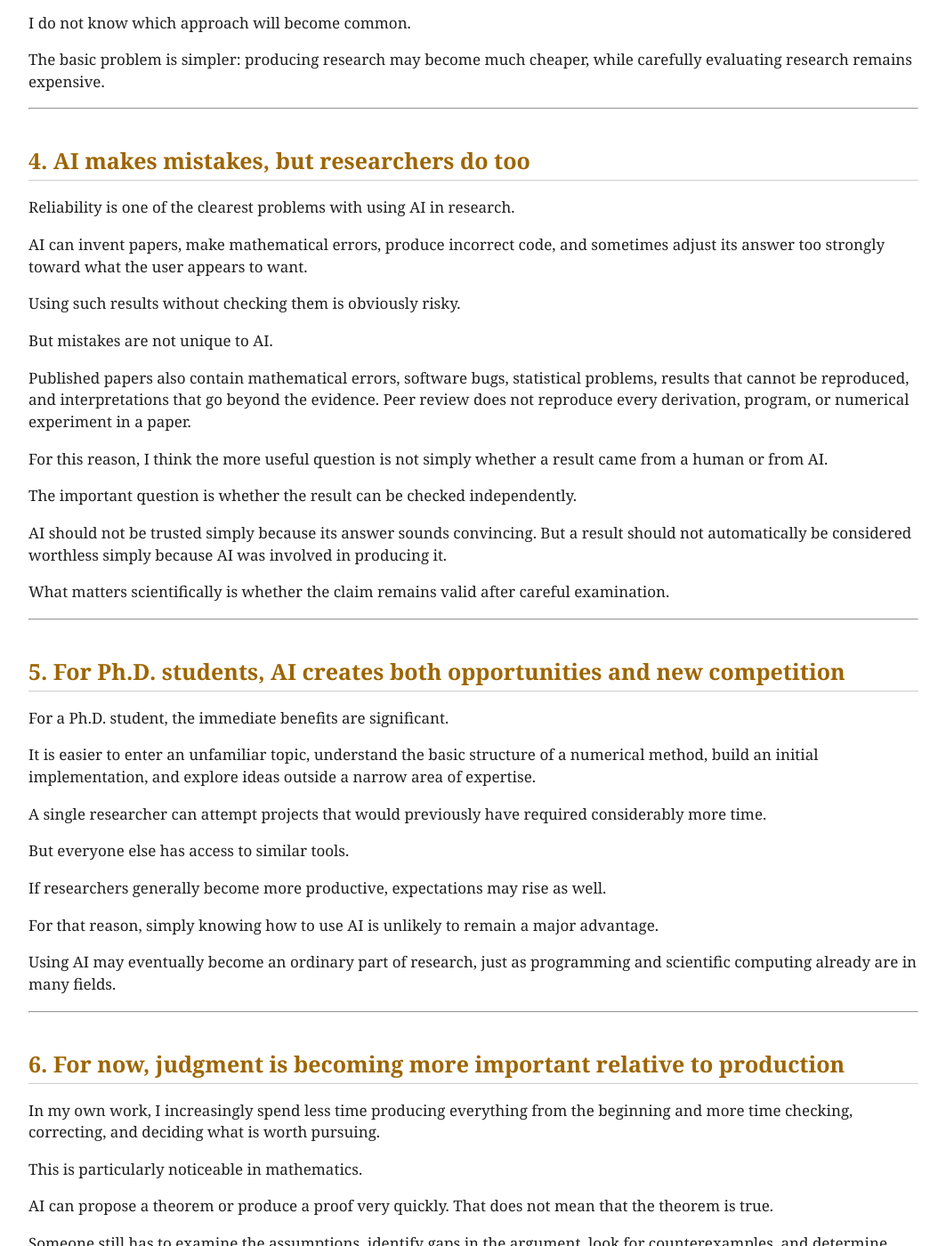
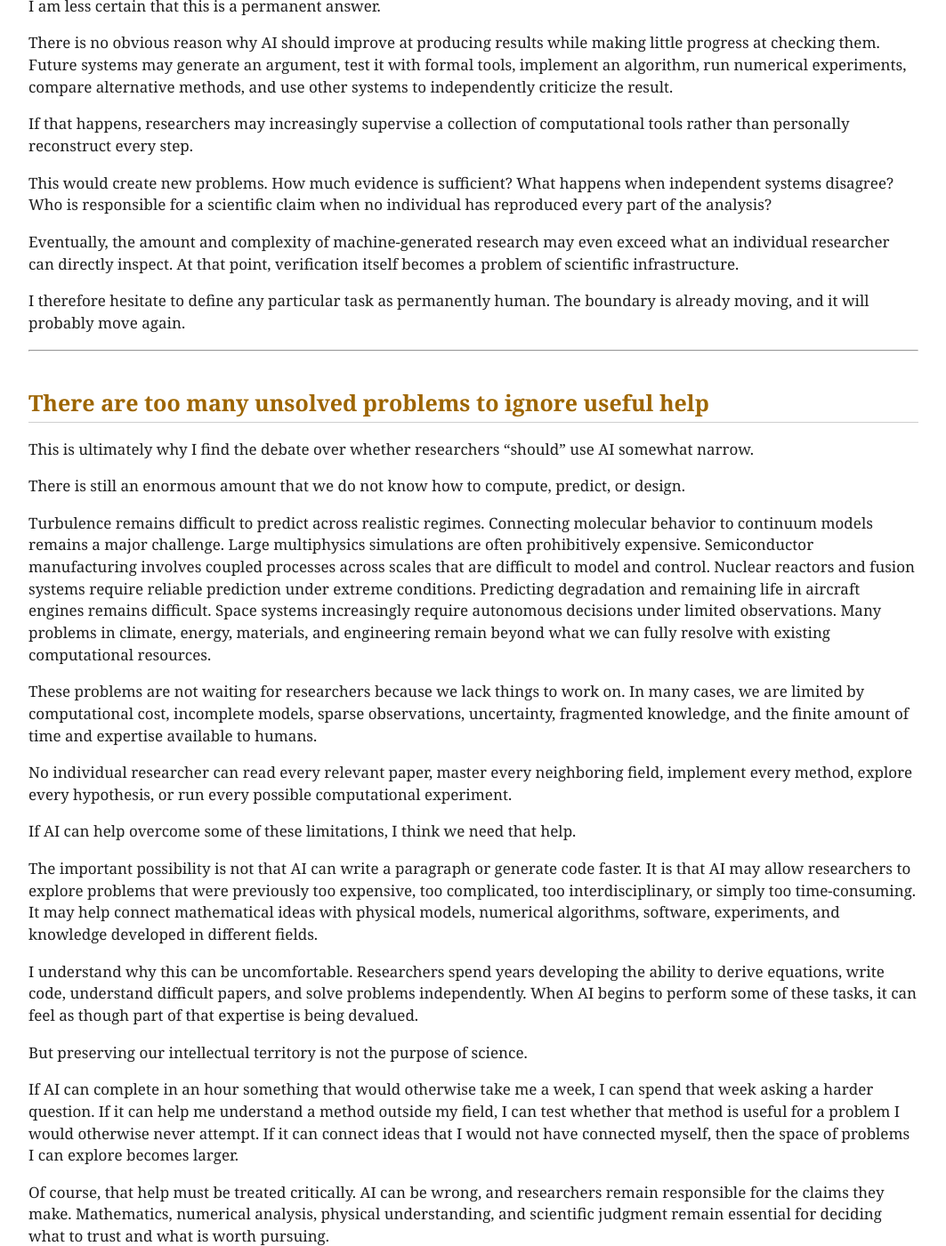
Before and after one commit to Kim4853/Kim4853.github.io, a Jekyll site: the page built from software.md, in a window 1280 px wide and 1400 px high, scrolled down 2190 px. Shown: the whole window at 89% size, without its empty margins (108-1171 px from the left). Built offline with Jekyll 4.4.1, drawn with Linux system fonts in a browser that asks for light colours; some of the changed text lies outside the part shown.

Commit message:
Update website

```diff
--- a/_config.yml
+++ b/_config.yml
@@ -19,8 +19,8 @@ navigation:
     url: /research/
   - title: Publications
     url: /publications/
-  - title: Columns
-    url: /columns/
+  # - title: Columns
+  #   url: /columns/
   - title: Awards
     url: /awards/
   - title: CV
--- a/software.md
+++ b/software.md
@@ -6,133 +6,41 @@ permalink: /columns/
 
 # Thoughts on AI and Academic Research
 
-*September 2026*
+*September 2026* (modified)
 
-I am currently a Ph.D. student in mechanical engineering, working on partial differential equations, numerical methods, and scientific machine learning. I do not primarily study AI itself. I am simply a researcher who now uses AI regularly as part of my research.
+I am a Ph.D. student in mechanical engineering, with research interests in machine learning, computational science, and applied mathematics. AI is both closely related to my field and deeply integrated into how I work.
 
-Over the past year, the way I work has changed considerably. I use AI to read papers, understand unfamiliar methods, check mathematical derivations, write and debug code, implement numerical methods, and examine weaknesses in research ideas.
+Over the past year, I have used AI to read papers, examine mathematical arguments, develop numerical methods, write and debug code, analyze results, and explore new ideas. More importantly, it has changed how quickly I can move from an idea to an implementation, examine the result, and decide what to try next.
 
-Discussions about AI in academia often seem to fall into two extremes. Some believe that AI will soon replace much of what researchers do. Others argue that AI is too unreliable to play a serious role in research.
+Discussions about AI in academia often fall into two extremes. Some expect it to replace much of what researchers do, while others consider it too unreliable to play a serious role in science. I am not confident in either view. The technology is changing too quickly to predict what research will look like five or ten years from now.
 
-I do not think we know enough to be confident about either position.
-
-What is easier to see is that AI is already changing how research is done. We do not know what academic research will look like five or ten years from now. But we can look at what is happening now and think about what it may mean.
-
-These are ten observations from my perspective as a Ph.D. student working in applied mathematics and computational science.
+What is easier to discuss is what is already changing.
 
 ---
 
-## 1. AI has already reduced the time required for many research tasks
+## AI is lowering the cost of exploration
 
-AI in research is no longer limited to improving English or summarizing text.
+Many research tasks that once required substantial time can now be attempted much more quickly.
 
-Current systems can help researchers review literature, understand unfamiliar code, write and debug programs, work through mathematical derivations, implement algorithms, and compare different methods.
+AI can help a researcher understand an unfamiliar method, inspect existing code, produce an initial implementation, work through a derivation, or compare several approaches. More capable systems can modify and run programs, inspect outputs, and iterate on the results.
 
-Newer AI tools can go further. They can work with several files, modify code, run programs, inspect results, and repeat these steps with relatively little input from the user.
+None of this means that the output is necessarily correct. AI can invent references, make mathematical mistakes, introduce subtle bugs, and confidently explain incorrect statements. But producing a first attempt has become much cheaper.
 
-This does not mean that AI can work as an independent researcher.
+This matters because research is fundamentally exploratory. Instead of spending a week implementing one idea, it may become possible to examine several alternatives before deciding which deserves serious attention.
 
-It can invent references, make mathematical mistakes, introduce subtle errors into code, and explain incorrect statements with considerable confidence.
+The same applies to writing and programming. As producing reasonable prose and functional code becomes easier, the ability to produce everything from scratch may become relatively less important. Understanding what has been produced, and deciding whether it is useful, becomes more important.
 
-The important change is not that AI is always correct. It is that producing a first attempt has become much easier.
-
-A researcher can now test more implementations, derivations, and ideas in the same amount of time.
+There is also a broader consequence. If producing research becomes cheaper while evaluating it remains expensive, academic publishing will face increasing pressure. More results can be generated and submitted, but the time available to examine them does not increase at the same rate.
 
 ---
 
-## 2. Writing and coding may become less valuable as skills on their own
+## Verification may become the real bottleneck
 
-Academic writing has traditionally required considerable time, especially for researchers whose first language is not English.
+In my own work, I increasingly spend less time producing everything from the beginning and more time deciding whether a result is correct, useful, and worth pursuing.
 
-That burden has already decreased.
+AI can generate a plausible mathematical argument very quickly. Someone still has to examine the assumptions, identify gaps, search for counterexamples, and determine whether the result actually matters.
 
-If the scientific content and logical structure are clear, AI can help turn them into reasonably polished academic writing.
-
-Something similar is happening with programming.
-
-AI can produce an initial implementation of an unfamiliar numerical method, explain a library, translate code, and help find bugs.
-
-This does not mean that researchers no longer need to understand writing or programming.
-
-Someone still needs to recognize when an argument is poorly structured or when a program is wrong.
-
-What may change is the value placed on producing everything from scratch. Understanding and evaluating the result may become relatively more important.
-
----
-
-## 3. Lower costs of producing research may put pressure on academic publishing
-
-AI can reduce the time required for several parts of preparing a paper.
-
-Literature review, programming, figure preparation, editing, and preliminary analysis can all be accelerated.
-
-If producing a paper becomes easier, it is reasonable to expect more papers to be submitted.
-
-The time available to editors and reviewers, however, does not increase in the same way.
-
-Peer review already depends heavily on the limited time of researchers. A substantial increase in submissions would place additional pressure on the current system.
-
-We may see more papers rejected before review, greater use of automated screening, changes in how peer review works, or more emphasis on evaluation after publication.
-
-I do not know which approach will become common.
-
-The basic problem is simpler: producing research may become much cheaper, while carefully evaluating research remains expensive.
-
----
-
-## 4. AI makes mistakes, but researchers do too
-
-Reliability is one of the clearest problems with using AI in research.
-
-AI can invent papers, make mathematical errors, produce incorrect code, and sometimes adjust its answer too strongly toward what the user appears to want.
-
-Using such results without checking them is obviously risky.
-
-But mistakes are not unique to AI.
-
-Published papers also contain mathematical errors, software bugs, statistical problems, results that cannot be reproduced, and interpretations that go beyond the evidence. Peer review does not reproduce every derivation, program, or numerical experiment in a paper.
-
-For this reason, I think the more useful question is not simply whether a result came from a human or from AI.
-
-The important question is whether the result can be checked independently.
-
-AI should not be trusted simply because its answer sounds convincing. But a result should not automatically be considered worthless simply because AI was involved in producing it.
-
-What matters scientifically is whether the claim remains valid after careful examination.
-
----
-
-## 5. For Ph.D. students, AI creates both opportunities and new competition
-
-For a Ph.D. student, the immediate benefits are significant.
-
-It is easier to enter an unfamiliar topic, understand the basic structure of a numerical method, build an initial implementation, and explore ideas outside a narrow area of expertise.
-
-A single researcher can attempt projects that would previously have required considerably more time.
-
-But everyone else has access to similar tools.
-
-If researchers generally become more productive, expectations may rise as well.
-
-For that reason, simply knowing how to use AI is unlikely to remain a major advantage.
-
-Using AI may eventually become an ordinary part of research, just as programming and scientific computing already are in many fields.
-
----
-
-## 6. For now, judgment is becoming more important relative to production
-
-In my own work, I increasingly spend less time producing everything from the beginning and more time checking, correcting, and deciding what is worth pursuing.
-
-This is particularly noticeable in mathematics.
-
-AI can propose a theorem or produce a proof very quickly. That does not mean that the theorem is true.
-
-Someone still has to examine the assumptions, identify gaps in the argument, look for counterexamples, and determine whether the result is actually useful.
-
-The same problem appears in numerical research.
-
-A convincing result may reflect real physics, but it may also come from grid resolution, numerical diffusion, boundary conditions, data leakage, optimization, or some other artifact.
+The same problem appears in numerical research. A convincing result may represent real physics, but it may also come from grid resolution, numerical diffusion, boundary conditions, data leakage, optimization choices, or some other artifact.
 
 For now, I find three questions particularly important:
 
@@ -142,118 +50,62 @@ For now, I find three questions particularly important:
 
 **Why is this scientifically important?**
 
-Producing an answer quickly and answering these questions reliably are still very different things.
+This is why I do not think technical knowledge becomes unnecessary as AI improves. Mathematical knowledge is needed to recognize a questionable argument. Numerical analysis is needed to understand suspicious computational behavior. Knowledge of the literature and physics is needed to determine whether a result is new or meaningful.
+
+At the same time, mistakes are not unique to AI. Published research also contains mathematical errors, software bugs, statistical problems, and conclusions that exceed the evidence.
+
+For this reason, I find the distinction between "human-generated" and "AI-generated" less useful than the distinction between **verifiable and unverifiable claims**.
+
+The relevant question is not who produced a result, but whether the result survives independent examination.
 
 ---
 
-## 7. Technical knowledge does not become unnecessary
+## The human-AI division of labor will probably keep changing
 
-One possible reaction to AI is to conclude that researchers no longer need to study mathematics deeply or become good programmers because AI can do much of the work.
+A common argument is that humans will remain necessary because someone has to verify what AI produces.
 
-At least for now, I think this conclusion is premature.
+For now, I largely agree. I use AI extensively, but I still consider myself responsible for understanding and checking the results that enter my work.
 
-If producing possible results becomes easier, researchers may simply have more results to examine.
+I am less certain that this is a permanent answer.
 
-Recognizing a questionable mathematical argument requires mathematical knowledge. Recognizing a suspicious numerical result requires an understanding of numerical methods. Determining whether a contribution is actually new requires knowledge of the literature.
+There is no obvious reason why AI should improve at producing results while making little progress at checking them. Future systems may generate an argument, test it with formal tools, implement an algorithm, run numerical experiments, compare alternative methods, and use other systems to independently criticize the result.
 
-Using AI frequently and being able to evaluate its answers are not the same ability.
+If that happens, researchers may increasingly supervise a collection of computational tools rather than personally reconstruct every step.
 
-For this reason, I do not think learning how to prompt an AI system can replace technical expertise.
+This would create new problems. How much evidence is sufficient? What happens when independent systems disagree? Who is responsible for a scientific claim when no individual has reproduced every part of the analysis?
 
-AI changes how that expertise is used. It does not currently remove the need for it.
+Eventually, the amount and complexity of machine-generated research may even exceed what an individual researcher can directly inspect. At that point, verification itself becomes a problem of scientific infrastructure.
+
+I therefore hesitate to define any particular task as permanently human. The boundary is already moving, and it will probably move again.
 
 ---
 
-## 8. Verification may become an important bottleneck
+## There are too many unsolved problems to ignore useful help
 
-AI is making it much faster to produce possible answers, algorithms, and mathematical arguments.
+This is ultimately why I find the debate over whether researchers "should" use AI somewhat narrow.
 
-Checking them carefully can still take much longer.
+There is still an enormous amount that we do not know how to compute, predict, or design.
 
-An AI system may propose a new method within minutes. Determining whether the method is actually correct may require hours, days, or even longer.
+Turbulence remains difficult to predict across realistic regimes. Connecting molecular behavior to continuum models remains a major challenge. Large multiphysics simulations are often prohibitively expensive. Semiconductor manufacturing involves coupled processes across scales that are difficult to model and control. Nuclear reactors and fusion systems require reliable prediction under extreme conditions. Predicting degradation and remaining life in aircraft engines remains difficult. Space systems increasingly require autonomous decisions under limited observations. Many problems in climate, energy, materials, and engineering remain beyond what we can fully resolve with existing computational resources.
 
-This matters especially in applied mathematics and computational science.
+These problems are not waiting for researchers because we lack things to work on. In many cases, we are limited by computational cost, incomplete models, sparse observations, uncertainty, fragmented knowledge, and the finite amount of time and expertise available to humans.
 
-A program running without errors does not mean that the method is correct. A numerical result looking reasonable is not enough to establish its validity. A proof that sounds convincing is not necessarily a valid proof.
+No individual researcher can read every relevant paper, master every neighboring field, implement every method, explore every hypothesis, or run every possible computational experiment.
 
-For the near future, verification may therefore take up a larger part of scientific work.
+If AI can help overcome some of these limitations, I think we need that help.
 
-But I do not assume that this will remain true indefinitely.
+The important possibility is not that AI can write a paragraph or generate code faster. It is that AI may allow researchers to explore problems that were previously too expensive, too complicated, too interdisciplinary, or simply too time-consuming. It may help connect mathematical ideas with physical models, numerical algorithms, software, experiments, and knowledge developed in different fields.
 
-AI can also be used to check results. Formal proof tools, automated tests, independent numerical experiments, and comparisons between different AI systems can all help reduce the cost of verification.
+I understand why this can be uncomfortable. Researchers spend years developing the ability to derive equations, write code, understand difficult papers, and solve problems independently. When AI begins to perform some of these tasks, it can feel as though part of that expertise is being devalued.
 
-If these capabilities improve, the current arrangement in which AI produces results and humans check them may itself be temporary.
+But preserving our intellectual territory is not the purpose of science.
 
----
+If AI can complete in an hour something that would otherwise take me a week, I can spend that week asking a harder question. If it can help me understand a method outside my field, I can test whether that method is useful for a problem I would otherwise never attempt. If it can connect ideas that I would not have connected myself, then the space of problems I can explore becomes larger.
 
-## 9. If AI becomes good at verification, the problem changes
+Of course, that help must be treated critically. AI can be wrong, and researchers remain responsible for the claims they make. Mathematics, numerical analysis, physical understanding, and scientific judgment remain essential for deciding what to trust and what is worth pursuing.
 
-A common response to recent progress in AI is that human researchers will remain necessary because someone has to verify what AI produces.
+But I would rather treat the limitations of AI as problems to be studied and managed than use them as reasons to reject the technology.
 
-For now, I largely agree.
+There are too many important problems left unsolved.
 
-I am less certain that this is a permanent answer.
-
-There is no clear reason to assume that AI will continue improving at producing results while making little progress at checking them.
-
-Future research may involve one AI system proposing a result, other systems checking it independently, automated tools testing the implementation, and researchers overseeing the process.
-
-It is also possible that the amount and complexity of research produced by AI could eventually become too large for one person to examine every step directly.
-
-At that point, different questions arise.
-
-How much should we trust an automated verification process?
-
-What should we do when different systems reach different conclusions?
-
-What evidence should be considered sufficient?
-
-What does scientific responsibility mean if no individual researcher has personally reproduced every part of the work?
-
-These are different problems from the current debate about whether researchers should use AI.
-
-I do not think anyone knows what the stable answer will be.
-
----
-
-## 10. What makes sense today may not make sense in the long run
-
-For someone doing a Ph.D. today, the practical response seems fairly clear to me.
-
-I should use the best tools available while developing enough mathematical and scientific knowledge to understand and check the work I produce with them.
-
-At present, this means becoming better at identifying incorrect arguments, understanding numerical behavior, distinguishing real results from artifacts, reading the literature critically, and deciding which problems are worth studying.
-
-But I do not see this as a permanent description of the role of a researcher.
-
-Today, AI may produce a result and a human may spend substantial time checking it.
-
-Later, AI may both produce and check the result while a human oversees the broader process.
-
-Beyond that, it becomes much harder to predict what the next limitation will be.
-
-The technology is changing too quickly for me to assume that any particular research task will remain uniquely human.
-
----
-
-## Conclusion
-
-I do not know whether AI will eventually replace large parts of academic research. I also do not think anyone currently knows what the role of a researcher will look like in the long run.
-
-What we can observe today is more limited.
-
-Writing, coding, literature review, and preliminary analysis are becoming faster. Researchers can test more ideas in less time. At the same time, determining whether those results are correct and scientifically meaningful remains difficult.
-
-For now, this makes judgment and verification increasingly important.
-
-As a Ph.D. student, the most reasonable approach I see today is to use AI actively while continuing to develop the technical ability needed to evaluate its results.
-
-But I see this as a response to the current state of AI, not as a permanent solution.
-
-If AI also becomes much better at verification, the division of work between humans and AI will change again. The amount or complexity of research produced by machines may eventually exceed what an individual researcher can directly examine.
-
-What becomes difficult after that is much harder to predict. The role of researchers may change again, and the problems we face at that point may be quite different from the ones we are discussing today.
-
-For that reason, I am skeptical both of claims that AI will solve everything and of claims that it can simply be ignored.
-
-**Academic research is already changing. Ignoring AI will not stop that change.**
+If that requires giving up some pride about what researchers are supposed to do entirely by themselves, I think that is a reasonable price to pay.
```
Also changed, not shown: index.md (+13 -3 lines), 6 other files.
